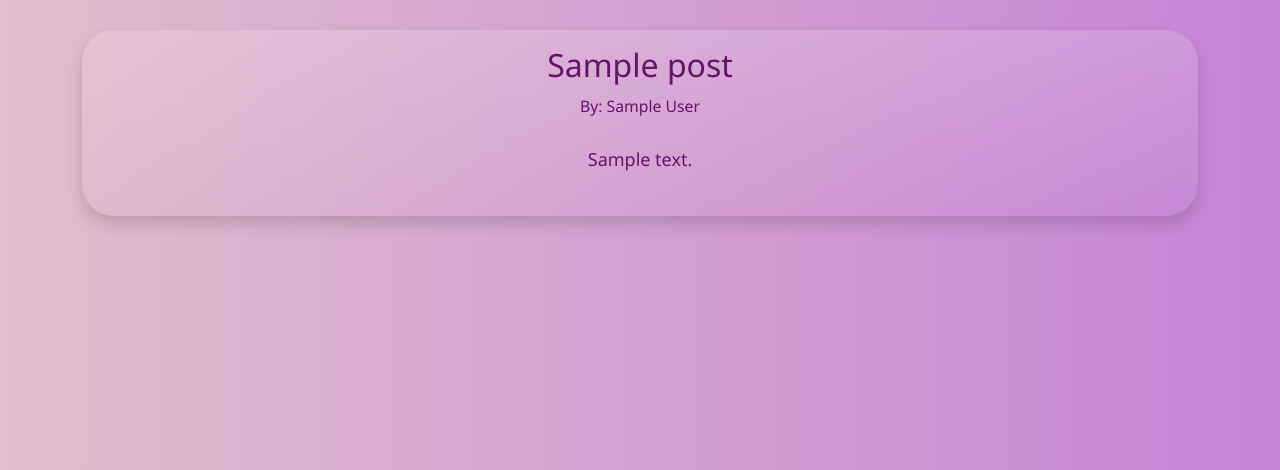
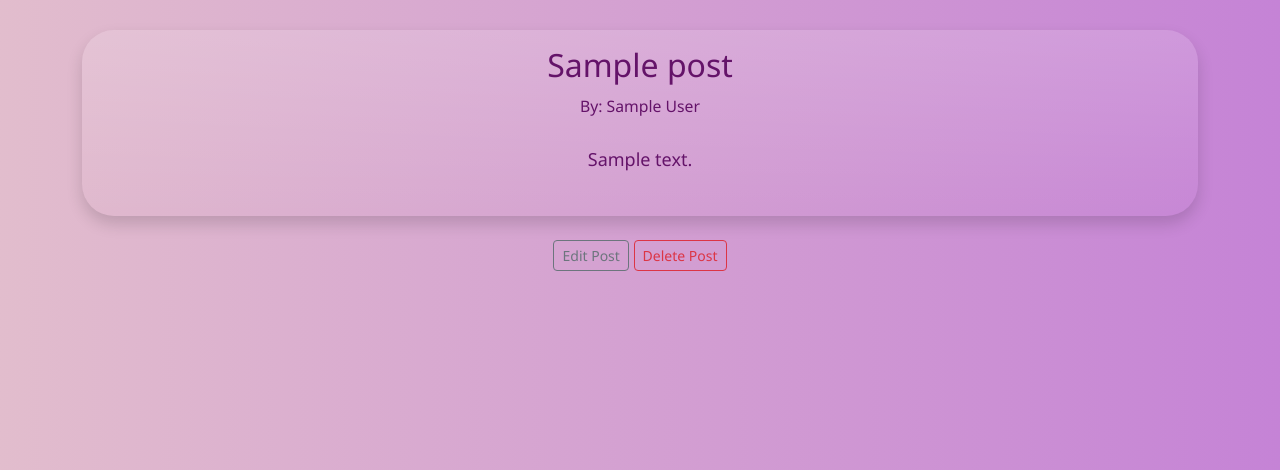
Before and after one commit to BrennaJoy/CMPE131_Project, a Python web app: template app/templates/posts.html in a window 1280 px wide. Shown: the part 311-781 px from the top of the page. Run offline with Jinja, Linux system fonts and the light colour scheme; the template is opened without the code that fills it: most values are stand-ins (such as "Sample title", 1, 10 or a date in 2020).

Commit message:
Update posts.html

```diff
--- a/app/templates/posts.html
+++ b/app/templates/posts.html
@@ -11,6 +11,9 @@
     {{ post.content }}<br/><br/>
 </div>
 </div>
+<a href="{{url_for('edit_post', id=post.id)}}" class="btn btn-outline-secondary mb-5 btn-sm">Edit Post</a>
+<a href="{{url_for('delete_post', id=post.id)}}" class="btn btn-outline-danger mb-5 btn-sm">Delete Post</a>
+
 {% endfor %}
 
 
```
